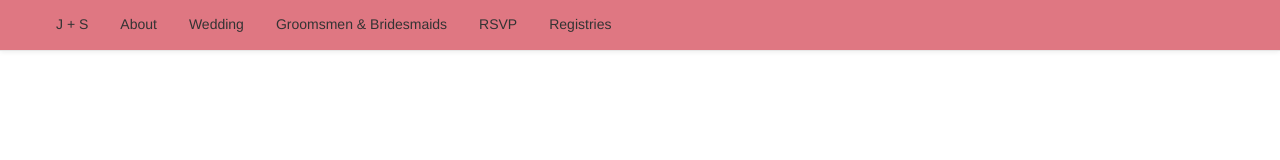
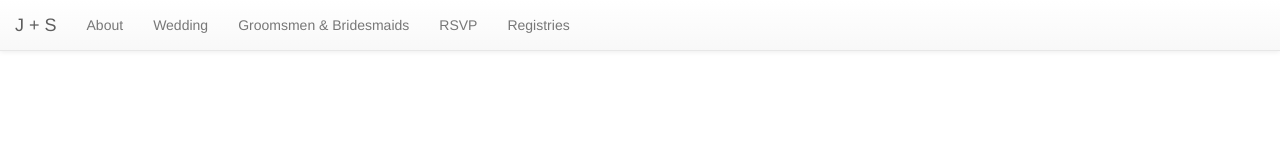
Before and after one commit to OleBroseph/FinallyAFiddler, a plain HTML site: page index.html in a window 1280 px wide. Drawn offline with nearby package versions, Linux system fonts and the light colour scheme.

Commit message:
Nav Bar Clean up
I cleaned the nav bar up. It’s more bootstrap-y now.

```diff
--- a/index.html
+++ b/index.html
@@ -36,7 +36,7 @@
             <p class="browserupgrade">You are using an <strong>outdated</strong> browser. Please <a href="http://browsehappy.com/">upgrade your browser</a> to improve your experience.</p>
         <![endif]-->
         <nav class="navbar navbar-default navbar-fixed-top">
-                    <div class="container">
+            <div class="container-fluid">
                 <div class="navbar-header">
                     <button type="button" class="navbar-toggle collapsed" data-toggle="collapse" data-target="#navbar" aria-expanded="false" aria-controls="navbar">
                         <span class="sr-only">Toggle navigation</span>
@@ -46,15 +46,14 @@
                     </button>
                     <a class="navbar-brand" href="#">J + S</a>
                 </div>
+                <ul class="nav navbar-nav">
+                    <li><a href="#">About</a></li>
+                    <li><a href="#">Wedding</a></li>
+                    <li><a href="#">Groomsmen &amp; Bridesmaids</a></li>
+                    <li><a href="#">RSVP</a></li>
+                    <li><a href="#">Registries</a></li>
+                </ul>
             </div>
-                    <ul style="position: fixed; width: 100%; top: 0; z-index: 1; background-color: #DF7782; margin: 0 auto; min-height: 50px;">
-                        <li style="padding: 14px 16px; text-align: center; float: left; display: inline">J + S</li>
-                        <li style="padding: 14px 16px; text-align: center; float: left; display: inline">About</li>
-                        <li style="padding: 14px 16px; text-align: center; float: left; display: inline">Wedding</li>
-                        <li style="padding: 14px 16px; text-align: center; float: left; display: inline">Groomsmen &amp; Bridesmaids</li>
-                        <li style="padding: 14px 16px; text-align: center; float: left; display: inline">RSVP</li>
-                        <li style="padding: 14px 16px; text-align: center; float: left; display: inline">Registries</li>
-                    </ul>
         </nav>
             <!--<div style="margin: 0 auto; width: 100%;">
                 <div class="fixed-bg"></div>
@@ -67,10 +66,10 @@
 
 
 
+       <!-- style="position: fixed; width: 100%; top: 0; z-index: 1; background-color: #DF7782; margin: 0 auto; min-height: 50px;" -->
 
 
-
-
+        <!-- style="padding: 14px 16px; text-align: center; float: left; display: inline" -->
 
 
 
```
Lines whose indentation alone changed are shown as unchanged.
